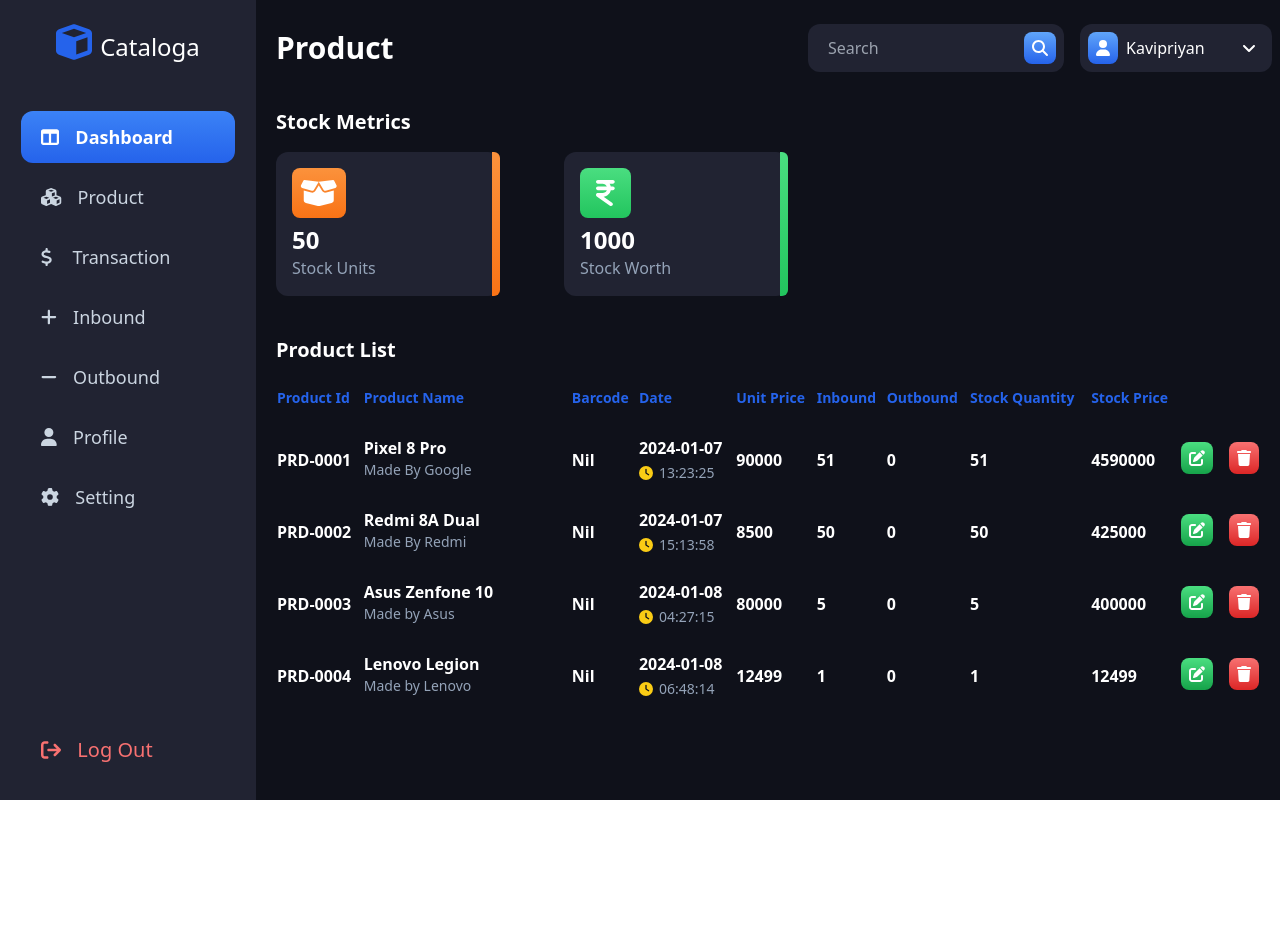
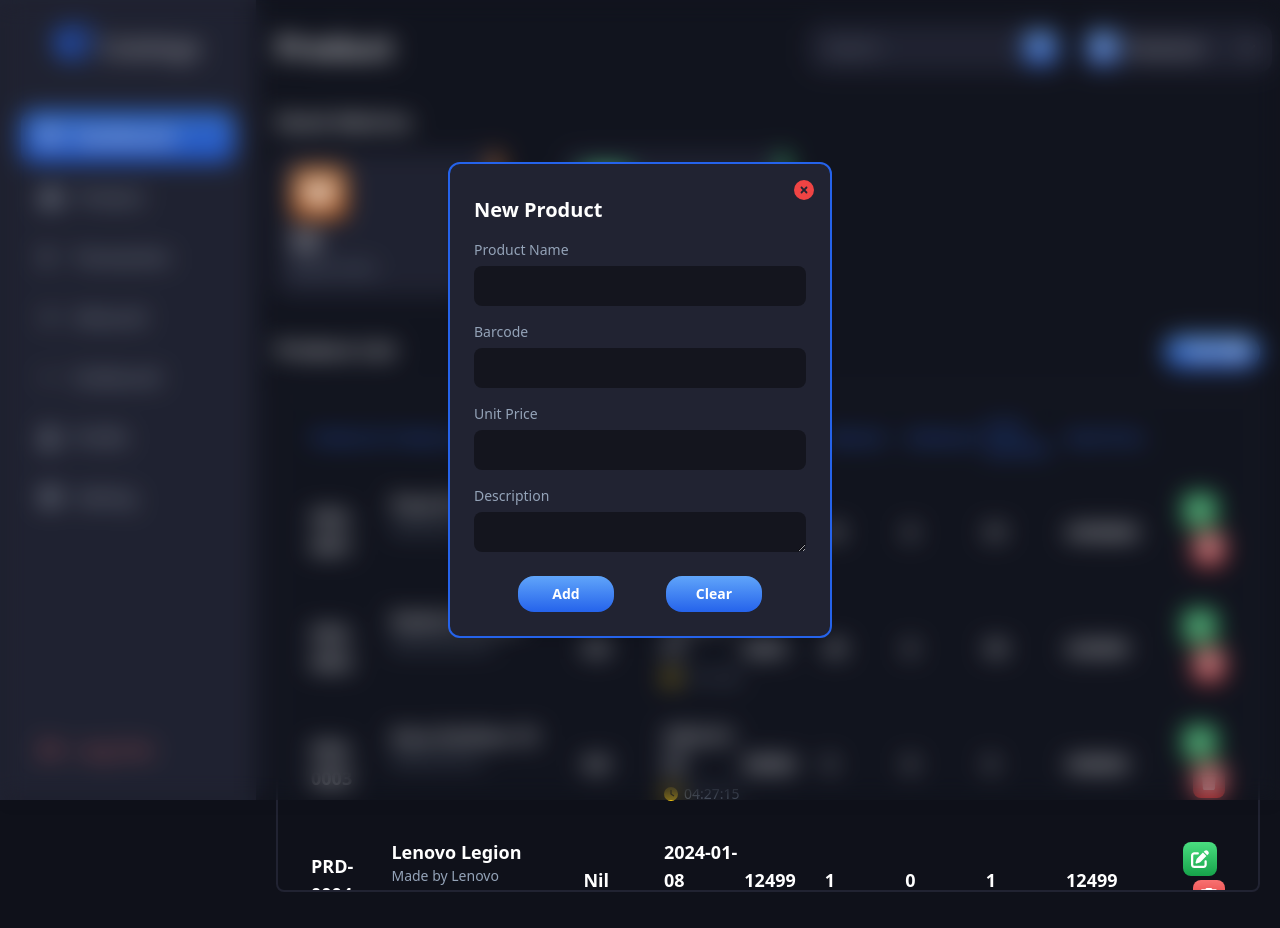
Before and after one commit to Kavipriyanrk99/Inventory_management_frontend, a React (Create React App) app: page /products in a window 1280 px wide. Before the commit the page ends 800 px from the top, so only its background shows below. Built offline with nearby package versions, Linux system fonts and the light colour scheme.

Commit message:
Product tab add btn form created

```diff
--- a/src/App.js
+++ b/src/App.js
@@ -60,7 +60,19 @@
             "date": "2024-01-08T06:48:14.000Z",
             "totalInbound": 1,
             "totalOutbound": 0
-        }
+        },
+        {
+            "_id": "659b9aae9e7f427947cb6d50",
+            "productID": "PRD-0005",
+            "productName": "Lenovo Legion",
+            "unitPrice": 12499,
+            "quantityInStock": 1,
+            "barcode": "",
+            "description": "Made by Lenovo",
+            "date": "2024-01-08T06:48:14.000Z",
+            "totalInbound": 1,
+            "totalOutbound": 0
+        },
     ]);
     const [product, setProduct] = useState({
         _id: "",
--- /dev/null
+++ b/src/components/AddForm.js
@@ -0,0 +1,47 @@
+import { FontAwesomeIcon } from "@fortawesome/react-fontawesome";
+import { faCircleXmark } from "@fortawesome/free-solid-svg-icons";
+
+const AddForm = () => {
+    return(
+        <form className="w-96 p-4 bg-raisinblack border-2 border-blue-600 rounded-xl flex flex-col relative">
+            <FontAwesomeIcon icon={faCircleXmark} className="absolute top-4 right-4 text-xl text-red-500 cursor-pointer active:opacity-90"/>
+            <h2 className="text-xl font-bold py-4 pl-2">New Product</h2>
+            <div className="flex flex-col gap-4 px-2">
+                <div className="w-full h-fit flex flex-col gap-1.5">
+                    <label className="text-sm text-slate-400">Product Name</label>
+                    <input
+                        className="w-auto h-10 pl-4 bg-black bg-opacity-40 rounded-lg outline-none focus:border-2 focus:bg-transparent border-blue-600 text-slate-300"
+                    ></input>
+                </div>
+                <div className="w-full h-fit flex flex-col gap-1.5" >
+                    <label className="text-sm text-slate-400">Barcode</label>
+                    <input
+                        className="w-auto h-10 pl-4 bg-black bg-opacity-40 rounded-lg outline-none focus:border-2 focus:bg-transparent border-blue-600 text-slate-300"
+                    ></input>
+                </div>
+                <div className="w-full h-fit flex flex-col gap-1.5" >
+                    <label className="text-sm text-slate-400">Unit Price</label>
+                    <input
+                        className="w-auto h-10 pl-4 bg-black bg-opacity-40 rounded-lg outline-none focus:border-2 focus:bg-transparent border-blue-600 text-slate-300"
+                    ></input>
+                </div>
+                <div className="w-full h-fit flex flex-col gap-1.5" >
+                    <label className="text-sm text-slate-400">Description</label>
+                    <textarea
+                        className="w-auto h-10 pl-4 bg-black bg-opacity-40 rounded-lg outline-none focus:border-2 focus:bg-transparent border-blue-600 text-slate-300"
+                    ></textarea>
+                </div>
+            </div>
+            <div className="flex justify-evenly mt-4 py-2">
+                <button
+                    className="w-24 h-9 py-2 text-sm font-semibold rounded-2xl bg-gradient-to-b from-blue-400 to-blue-600 backdrop-blur-lg hover:cursor-pointer active:opacity-90"
+                >Add</button>
+                <button
+                    className="w-24 h-9 py-2 text-sm font-semibold rounded-2xl bg-gradient-to-b from-blue-400 to-blue-600 backdrop-blur-lg hover:cursor-pointer active:opacity-90"
+                >Clear</button>
+            </div>
+        </form>
+    );
+}
+
+export default AddForm;
--- a/src/components/Product.js
+++ b/src/components/Product.js
@@ -3,9 +3,13 @@
 import User from "./User";
 import { UnitsMetricsCard, PriceMetricsCard} from "./MetricsCard";
 import { ProductTable } from "./Table";
+import { FontAwesomeIcon } from "@fortawesome/react-fontawesome";
+import { faPlusCircle } from "@fortawesome/free-solid-svg-icons";
+import AddForm from "./AddForm";
 
 const Product = ({ products, setProducts}) => {
     const [search, setSearch] = useState('');
+    const [addBtnClk, setAddBtnClk] = useState(false);
 
     return(
         <section className="w-full py-4">
@@ -37,13 +41,24 @@
                         />
                     </article>
                 </article>
-                <article className="flex flex-col gap-2 pt-6">
+                <article className="w-full pt-6 flex flex-col gap-2">
+                    <div className="flex justify-between">
                         <h2 className="text-xl font-bold">
                             Product List
                         </h2>
+                        <button className="w-24 py-1 px-2 rounded-2xl bg-gradient-to-b from-blue-400 to-blue-600 backdrop-blur-lg hover:cursor-pointer active:opacity-90">
+                            <span className="px-2 font-semibold">Add</span>
+                            <FontAwesomeIcon icon={faPlusCircle}/>
+                        </button>
+                        <div className="absolute top-0 left-0 w-full h-full flex justify-center items-center bg-raisinblack bg-opacity-20 backdrop-blur-md drop-shadow-lg z-10">
+                            <AddForm />
+                        </div>
+                    </div>
+                    <div className="mt-4 px-8 py-2 max-h-[500px] border-2 border-raisinblack rounded-lg overflow-y-auto">
                         <ProductTable
                             products={products.filter(product => (product.productName).toLowerCase().includes(search.toLowerCase().trim()))}
                         />
+                    </div>
                 </article>
             </section>
         </section>
--- a/src/components/Table.js
+++ b/src/components/Table.js
@@ -3,11 +3,11 @@
 
 export const ProductTable = ({ products }) => {
     return(
-        <table className="table-fixed">
+        <table className="table-fixed w-full">
             <thead>
                 <tr className="text-left text-blue-600">
                     <th className="py-4 text-sm">Product Id</th>
-                    <th className="py-4 text-sm w-52">Product Name</th>
+                    <th className="py-4 text-sm w-48">Product Name</th>
                     <th className="py-4 text-sm">Barcode</th>
                     <th className="py-4 text-sm">Date</th>
                     <th className="py-4 text-sm">Unit Price</th>
@@ -15,34 +15,34 @@
                     <th className="py-4 text-sm">Outbound</th>
                     <th className="py-4 text-sm">Stock Quantity</th>
                     <th className="py-4 text-sm">Stock Price</th>
-                    <th className="py-4 text-sm w-20"></th>
+                    <th className="py-4 text-sm"></th>
                 </tr>
             </thead>
             <tbody>
                 {
                     products.map((product) => (
-                                    <tr key={product.productID} className="font-bold">
-                                        <td className="py-3">{product.productID}</td>
-                                        <td className="py-3 flex flex-col">
+                                    <tr key={product.productID} className="text-lg font-bold">
+                                        <td className="py-4">{product.productID}</td>
+                                        <td className="py-4 flex flex-col">
                                             <span>{product.productName}</span>
                                             <span className="text-sm text-slate-400 font-normal text-wrap">{product.description}</span>
                                         </td>
-                                        <td className="py-3">{product.barcode ? product.barcode : 'Nil'}</td>
-                                        <td className="py-3">
+                                        <td className="py-4">{product.barcode ? product.barcode : 'Nil'}</td>
+                                        <td className="py-4">
                                             <span>{product.date.split('T')[0]}</span>
                                             <div>
                                                 <FontAwesomeIcon icon={faClock} className="text-sm text-yellow-400 pr-1.5"/>
                                                 <span className="text-sm text-slate-400 font-normal">{product.date.split('T')[1].slice(0, -5)}</span>
                                             </div>
                                         </td>
-                                        <td className="py-3">{product.unitPrice}</td>
-                                        <td className="py-3">{product.totalInbound}</td>
-                                        <td className="py-3">{product.totalOutbound}</td>
-                                        <td className="py-3">{product.quantityInStock}</td>
-                                        <td className="py-3">{parseFloat(product.unitPrice) * parseInt(product.quantityInStock)}</td>
-                                        <td className="py-3 text-right">
-                                            <FontAwesomeIcon icon={faPenToSquare} className='p-2 mr-2 rounded-lg bg-gradient-to-b from-green-400 to-green-600 backdrop-blur-lg cursor-pointer'/>
-                                            <FontAwesomeIcon icon={faTrash} className='p-2 ml-2 rounded-lg bg-gradient-to-b from-red-400 to-red-600 backdrop-blur-lg cursor-pointer'/>
+                                        <td className="py-4">{product.unitPrice}</td>
+                                        <td className="py-4">{product.totalInbound}</td>
+                                        <td className="py-4">{product.totalOutbound}</td>
+                                        <td className="py-4">{product.quantityInStock}</td>
+                                        <td className="py-4">{parseFloat(product.unitPrice) * parseInt(product.quantityInStock)}</td>
+                                        <td className="py-4 text-right">
+                                            <FontAwesomeIcon icon={faPenToSquare} className='p-2 mr-2 rounded-lg bg-gradient-to-b from-green-400 to-green-600 backdrop-blur-lg hover:cursor-pointer active:opacity-90'/>
+                                            <FontAwesomeIcon icon={faTrash} className='p-2 ml-2 rounded-lg bg-gradient-to-b from-red-400 to-red-600 backdrop-blur-lg hover:cursor-pointer active:opacity-90'/>
                                         </td>
                                     </tr>
                                 ))
```
Lines whose indentation alone changed are shown as unchanged.
